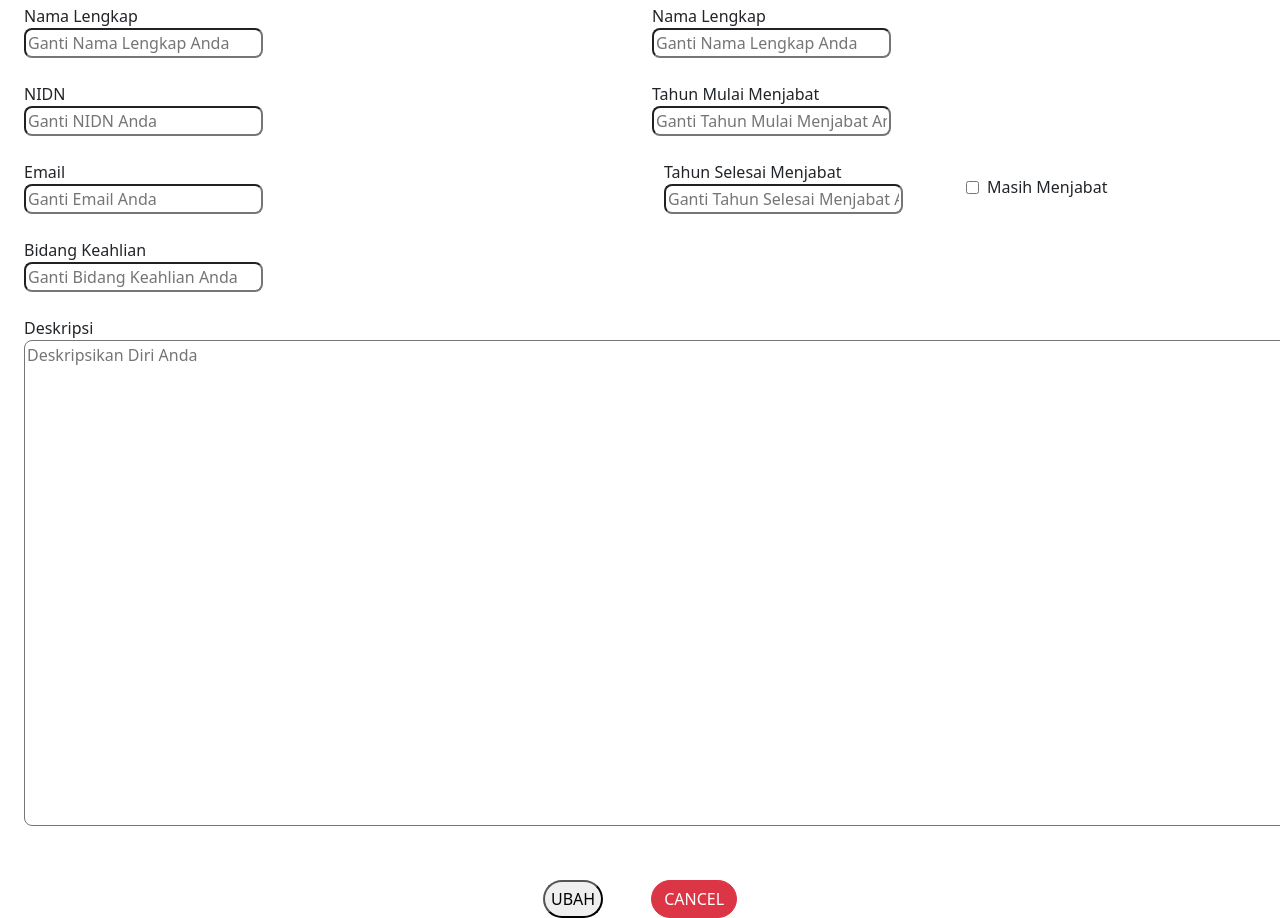
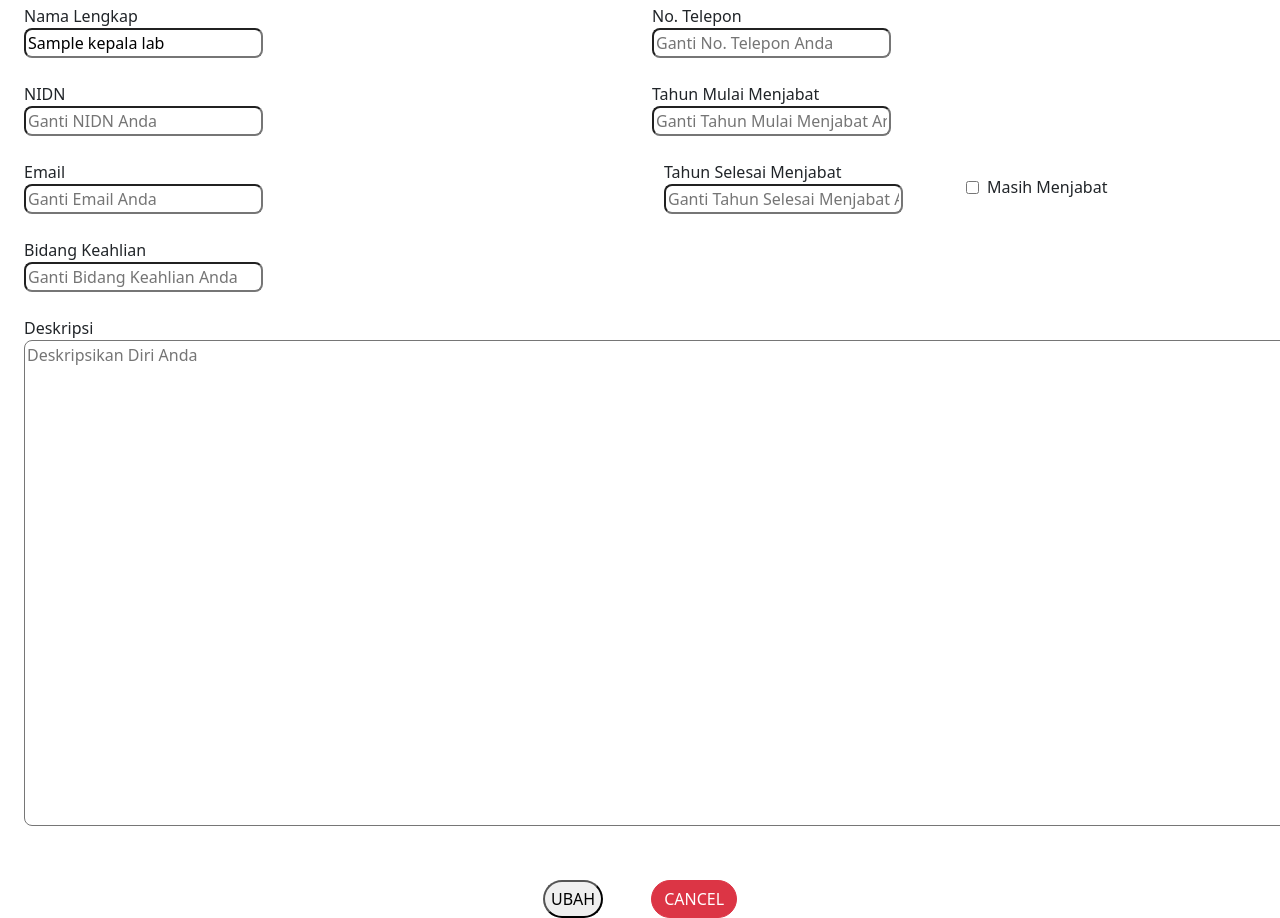
Before and after one commit to ICLabs-Fikom-UMI/si-sumber-daya-iclabs, a PHP site: the page made by app/views/profile/index.php in a window 1280 px wide; the page is wider, and only the part inside the window is pictured. Shown: the part 320-1238 px from the top of that part. Run offline with PHP 8.4, Linux system fonts and the light colour scheme; the template is opened without the code that fills it: most values are stand-ins (such as "Sample title", 1, 10 or a date in 2020); some libraries are stand-ins or nearby versions.

Commit message:
ini index didalam profile. sebelum dirombak

```diff
--- a/app/views/profile/index.php
+++ b/app/views/profile/index.php
@@ -2,23 +2,24 @@
     <img class="foto-profile rounded" src="/public/asset/image/asisten_lab/arya/home.png" alt="" />
 </div>
 
+<form action="" method="post">
     <div class="container-fluid">
         <div class="row justify-content-center">
-        <div class="col col-md-12 mb-4 d-flex px-">
+            <div class="col col-md-12 mb-4 d-flex ">
                 <div class="container-fluid">
                     <label class="fs-6" for="nama_lengkap">Nama Lengkap</label><br />
-                <input type="text" name="nama_lengkap" id="nama_lengkap" class="input-text-profile rounded-3" placeholder="Ganti Nama Lengkap Anda" required />
+                    <input type="text" name="nama_lengkap" id="nama_lengkap" class="input-text-profile rounded-3" placeholder="Masukkan Nama Lengkap Anda" value='<?= $data['kepala_lab']['nama_kepala_lab'] ?>' required />
                 </div>
 
                 <div class="container-fluid">
-                <label class="fs-6" for="nama_lengkap">Nama Lengkap</label><br />
-                <input type="text" name="nama_lengkap" id="nama_lengkap" class="input-text-profile rounded-3" placeholder="Ganti Nama Lengkap Anda" required />
+                    <label class="fs-6" for="no_telp">No. Telepon</label><br />
+                    <input type="text" name="no_telp" id="no_telp" class="input-text-profile rounded-3" placeholder="Ganti No. Telepon Anda" value="" required />
                 </div>
             </div>
-        <div class="col col-md-12 mb-4 d-flex px-">
+            <div class=" col col-md-12 mb-4 d-flex px-">
                 <div class="container-fluid">
                     <label class="fs-6" for="nidn">NIDN</label><br />
-                <input type="text" name="nidn" id="nidn" class="input-text-profile rounded-3" placeholder="Ganti NIDN Anda" required />
+                    <input type="text" name="nidn" id="nidn" class="input-text-profile rounded-3" placeholder="Ganti NIDN Anda" value="" required />
                 </div>
 
                 <div class="container-fluid">
@@ -63,4 +64,4 @@
         <button class="rounded-5 button-biru lebar-button-7rem" type="submit">UBAH</button>
         <button class="btn btn-danger rounded-5 lebar-button-7rem" type="reset">CANCEL</button>
     </div>
-</div>
+</form>
```
Also changed, not shown: app/controllers/Profile_KepLab.php (+18 -5 lines). Lines whose indentation alone changed are shown as unchanged.
